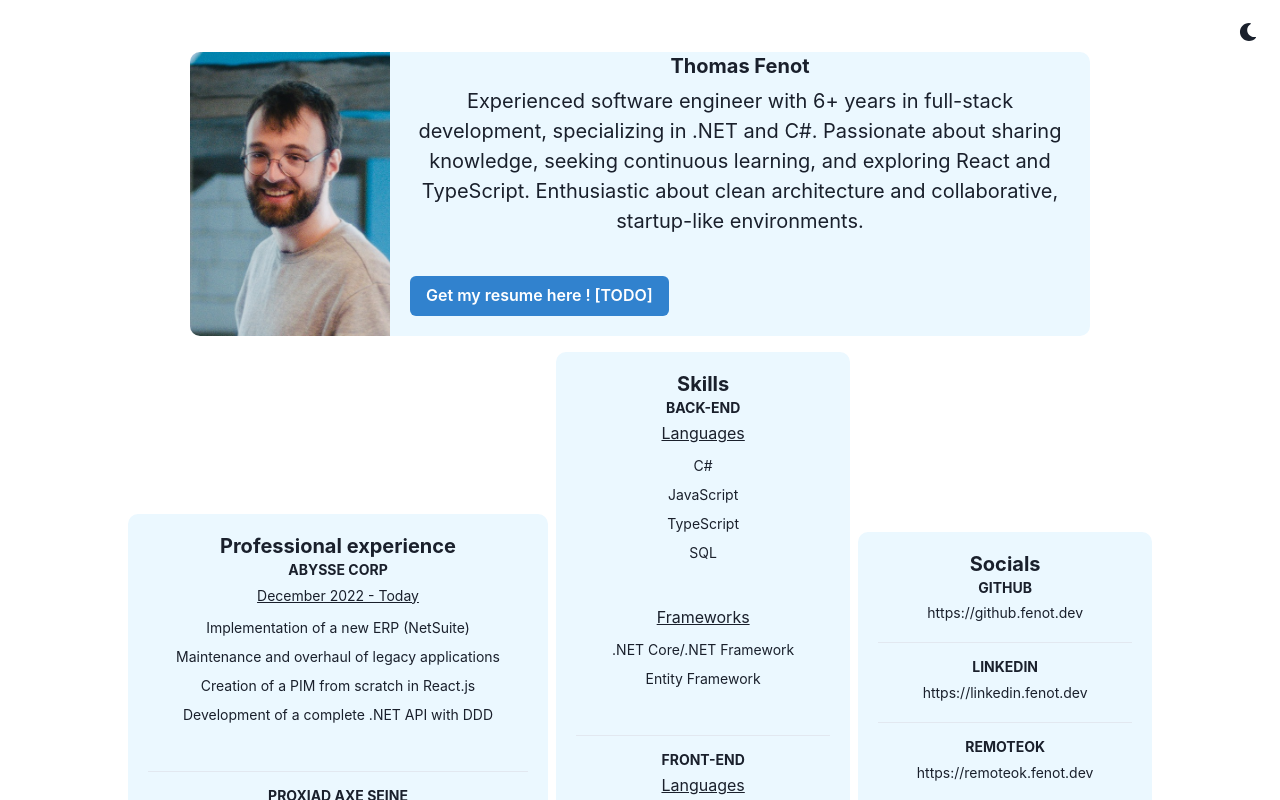
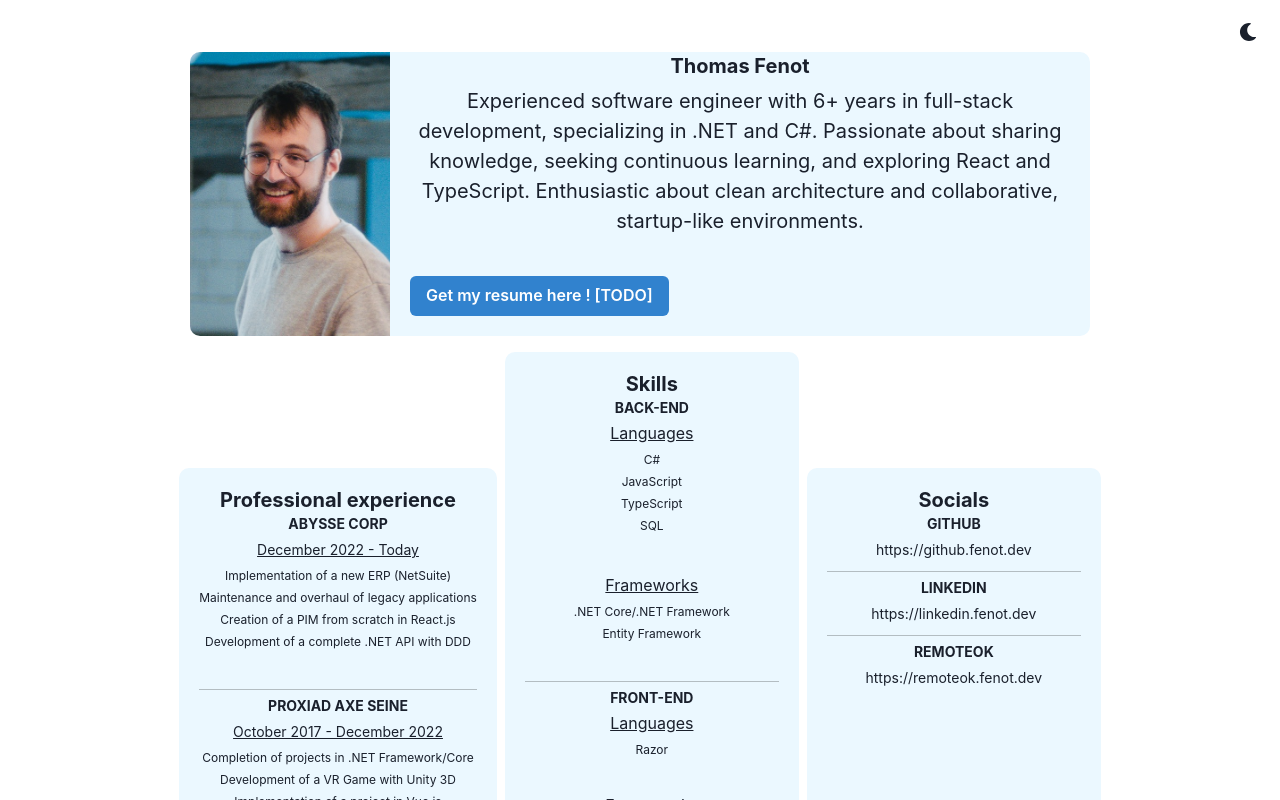
Before and after one commit to ThomasFenot/portfolio-ts, a React (Create React App) app: page / in a window 1280 px wide. Shown: the top 800 px of the page. Built offline with nearby package versions, Linux system fonts and the light colour scheme.

Commit message:
A little bit of quick styling

```diff
--- a/src/components/Cards/DisplayCard.tsx
+++ b/src/components/Cards/DisplayCard.tsx
@@ -25,7 +25,7 @@ export const DisplayCard = ({ header, content, isCardWithLink =false }: DisplayC
       <Heading size="md">{header}</Heading>
     </CardHeader>
     <CardBody>
-      <Stack divider={<StackDivider />} spacing="4">
+      <Stack divider={<StackDivider borderColor='blackAlpha.400' />} spacing="2">
         {/* Maybe there is a better way to do this... */}
         {content.map((element) => (
           <Box>
@@ -43,7 +43,7 @@ export const DisplayCard = ({ header, content, isCardWithLink =false }: DisplayC
                   <Link href={element} key={index} pt="2" fontSize="sm">
                     {element}
                   </Link> :
-                   <Text key={index} pt="2" fontSize="sm">
+                   <Text key={index} pt="1" fontSize="xs">
                    {element}
                  </Text>
                 ))}
--- a/src/themes/Cards/CardTheme.tsx
+++ b/src/themes/Cards/CardTheme.tsx
@@ -41,9 +41,8 @@ const sizes = {
   })
 };
 
-
 // define custom variant
-  const variants = {
+const variants = {
   presentationCard: definePartsStyle({
     container: {
     }
--- a/src/views/MainPage.tsx
+++ b/src/views/MainPage.tsx
@@ -25,8 +25,8 @@ const listOfProfessionalExperience: CardContent[] = [
         [
              new CardDetail(
                 [
-                    "Completion of projects in .NET Framework and .NET Core",
-                    "Execution of a Unity 3D project and 3D object modeling",
+                    "Completion of projects in .NET Framework/Core",
+                    "Development of a VR Game with Unity 3D ",
                     "Implementation of a project in Vue.js",
                     "Migration of a Razor project to React.js",
                     "Creation of APIs in .NET Core"
```
